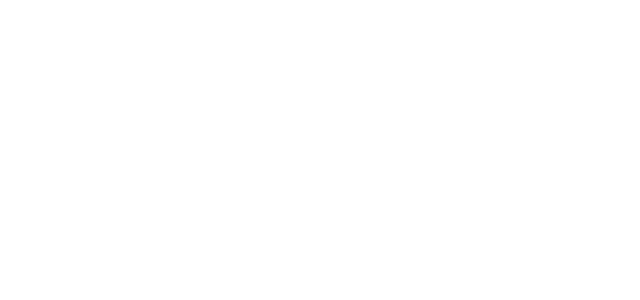
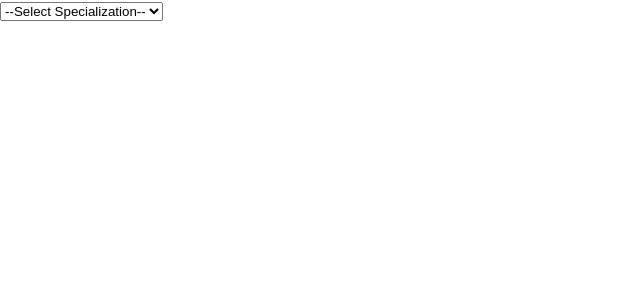
Before and after one commit to argjirashala/Thesis_work, a React (Create React App) app in the folder thesis/: page /indexPatient/1 in a window 1280 px wide. Before the commit this address had no page. Shown: the top 300 px of the page, without its empty margins (0-640 px from the left). Built offline with nearby package versions, Linux system fonts and the light colour scheme.

Commit message:
Some login features fixed, patients and doctors login in their profile , the indexPatient show the specializations when one is selected it shows those doctors

```diff
--- a/thesis/src/App.js
+++ b/thesis/src/App.js
@@ -33,7 +33,8 @@ import { BrowserRouter as Router, Route, Routes } from 'react-router-dom';
 import LoginPage from './Login';
 import FirebaseTest from './FirebaseTest';
 import RegisterPage from './RegisterPage';
-import RegisterDoc from './RegisterDoc'
+import RegisterDoc from './RegisterDoc';
+import PatientPage from './indexPatient'; // Assuming you have your components in the same directory
 
 
 
@@ -47,6 +48,7 @@ function App() {
         <Route path="/test" element={<FirebaseTest />} />
         <Route path="/register" element={<RegisterPage />} />
         <Route path="/registerdoc" element={<RegisterDoc />} />
+        <Route path="/indexPatient/:userId" element={<PatientPage/>} />
       </Routes>
     </Router>
   );
--- a/thesis/src/Login.js
+++ b/thesis/src/Login.js
@@ -1,6 +1,9 @@
 import React, { useState } from 'react';
 import { getAuth, signInWithEmailAndPassword } from 'firebase/auth';
 import { getFirestore, collection, query, where, getDocs } from 'firebase/firestore';
+import { useNavigate } from 'react-router-dom';
+
+
 
 
 function LoginPage() {
@@ -8,6 +11,8 @@ function LoginPage() {
   const [formData, setFormData] = useState({ email: '', password: '' });
   const [isDoctor, setIsDoctor] = useState(false);
   const [error, setError] = useState(null);
+
+  const navigate = useNavigate();
 
   const handleChange = (e) => {
     const { name, value } = e.target;
@@ -26,9 +31,11 @@ const handleSubmit = async (e) => {
     const q = query(collection(db, "doctors"), where("email", "==", formData.email));
 
     const querySnapshot = await getDocs(q);
+
     // If no docs were found, querySnapshot will be empty
     if ((!querySnapshot.empty && isDoctor) || (querySnapshot.empty && !isDoctor)) {
-      window.location.href = isDoctor ? 'http://localhost:3000/indexDoctor.js' : 'http://localhost:3000/indexPatient.js';
+      const userId = userCredential.user.uid;
+      navigate(isDoctor ? `/indexDoctor/${userId}` : `/indexPatient/${userId}`);
     } else {
       setError('Invalid role selection!');
     }
@@ -61,8 +68,7 @@ const handleSubmit = async (e) => {
         <button type="submit">Login</button>
       </form>
       {error && <div className="error">{error}</div>}
-      <button onClick={() => window.location.href = isDoctor ? 'http://localhost:3000/registerdoc' : 'http://localhost:3000/register'}>Register</button>
-    </div>
+      <button onClick={() => navigate(isDoctor ? '/registerdoc' : '/register')}>Register</button>    </div>
   );
 }
 
--- a/thesis/src/indexPatient.js
+++ b/thesis/src/indexPatient.js
@@ -0,0 +1,46 @@
+import React, { useState, useEffect } from 'react';
+import { getFirestore, collection, query, where, getDocs } from 'firebase/firestore';
+
+function PatientPage() {
+  const [doctors, setDoctors] = useState([]);
+  const [specialization, setSpecialization] = useState("");
+  const db = getFirestore();
+
+  useEffect(() => {
+    const fetchDoctors = async () => {
+      if (specialization !== "") {
+        const q = query(collection(db, "doctors"), where("specialization", "==", specialization));
+        const querySnapshot = await getDocs(q);
+
+        const fetchedDoctors = querySnapshot.docs.map(doc => doc.data());
+        setDoctors(fetchedDoctors);
+      }
+    };
+
+    fetchDoctors();
+  }, [specialization]);
+
+  const handleSelect = (e) => {
+    setSpecialization(e.target.value);
+  }
+
+  return (
+    <div>
+      <select onChange={handleSelect}>
+        <option value="">--Select Specialization--</option>
+        <option value="Pediatrician">Pediatrician</option>
+        {/* Add more specializations as needed */}
+      </select>
+
+      {doctors.map(doctor => (
+        <div key={doctor.personalID}>
+          <p>{doctor.name} {doctor.surname}</p>
+          <p>{doctor.email}</p>
+          {/* Add more fields as needed */}
+        </div>
+      ))}
+    </div>
+  );
+}
+
+export default PatientPage;
```
